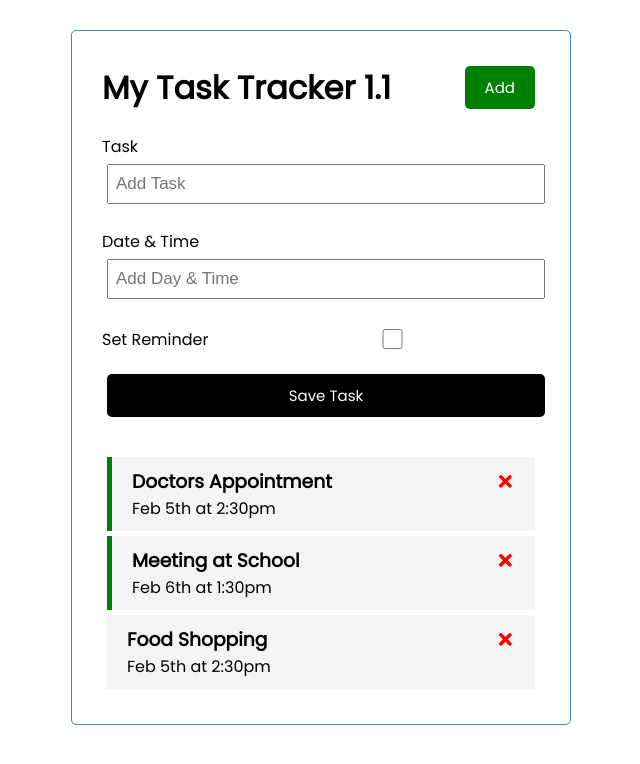
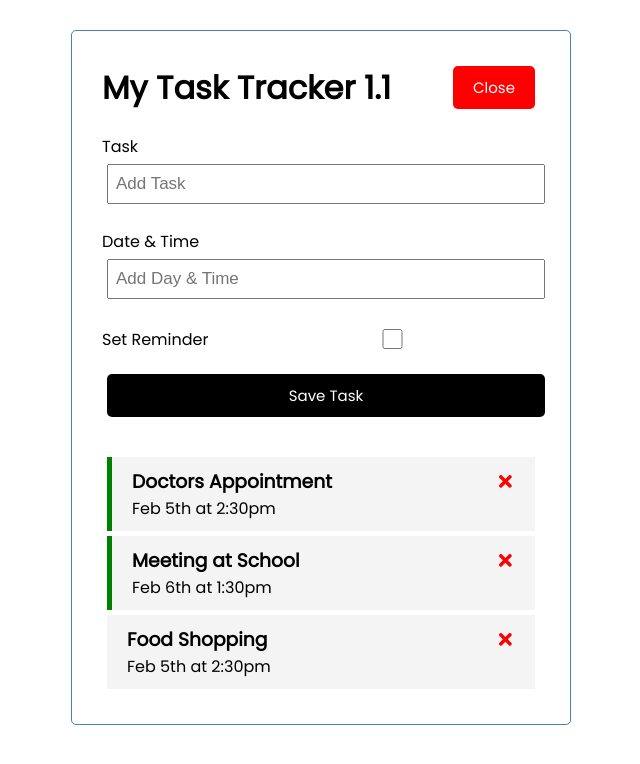
Before and after one commit to celestialheathen/node-mongo-project-part2, a React (Create React App) app in the folder Desktop/projects/react-task-tracker/: page / in a window 1280 px wide. Shown: the top 764 px of the page, without its empty margins (319-959 px from the left). Built offline with nearby package versions, Linux system fonts and the light colour scheme.

Commit message:
button color

```diff
--- a/Desktop/projects/react-task-tracker/src/App.js
+++ b/Desktop/projects/react-task-tracker/src/App.js
@@ -4,6 +4,8 @@
 import AddTask from './components/AddTask'
 
 function App() {
+
+  const [showAddTask, setShowAddTask] = useState(true)
 
   const [tasks, setTasks] = useState([
     {
@@ -48,8 +50,8 @@
 
   return (
     <div className="container">
-      <Header />
-      <AddTask onAdd={addTask} />
+      <Header onAdd={ () => setShowAddTask(!showAddTask)} showAddTask={showAddTask} />
+      {showAddTask && <AddTask onAdd={addTask} />}
       {tasks.length > 0 ? <Tasks tasks={tasks} onDelete={deleteTask} onToggle={toggleReminder} /> : ('No Tasks To Show')}
     </div>
   );
--- a/Desktop/projects/react-task-tracker/src/components/Header.js
+++ b/Desktop/projects/react-task-tracker/src/components/Header.js
@@ -1,16 +1,12 @@
 import PropTypes from 'prop-types'
 import Button from './Button'
 
-const Header = ({title}) => {
-
-  const onClick = () => {
-    console.log('click...')
-  }
+const Header = ( {title, onAdd, showAddTask} ) => {
 
   return (
     <header className='header'>
       <h1>{title}</h1>
-      <Button color='green' text='Add' onClick={onClick}/>
+      <Button color={showAddTask ? 'red' : 'green'} text={showAddTask ? 'Close' : 'Add' } onClick={onAdd}/>
     </header>
   )
 }
```
